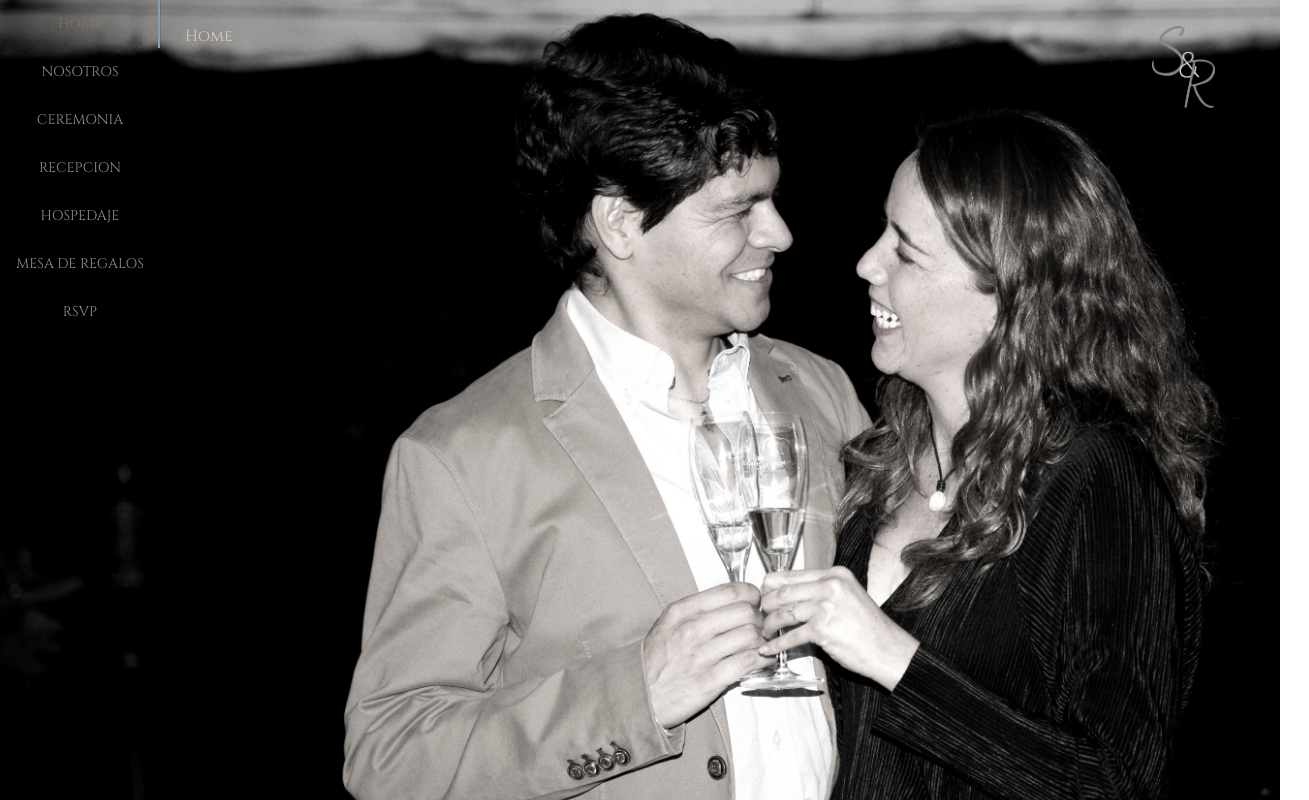
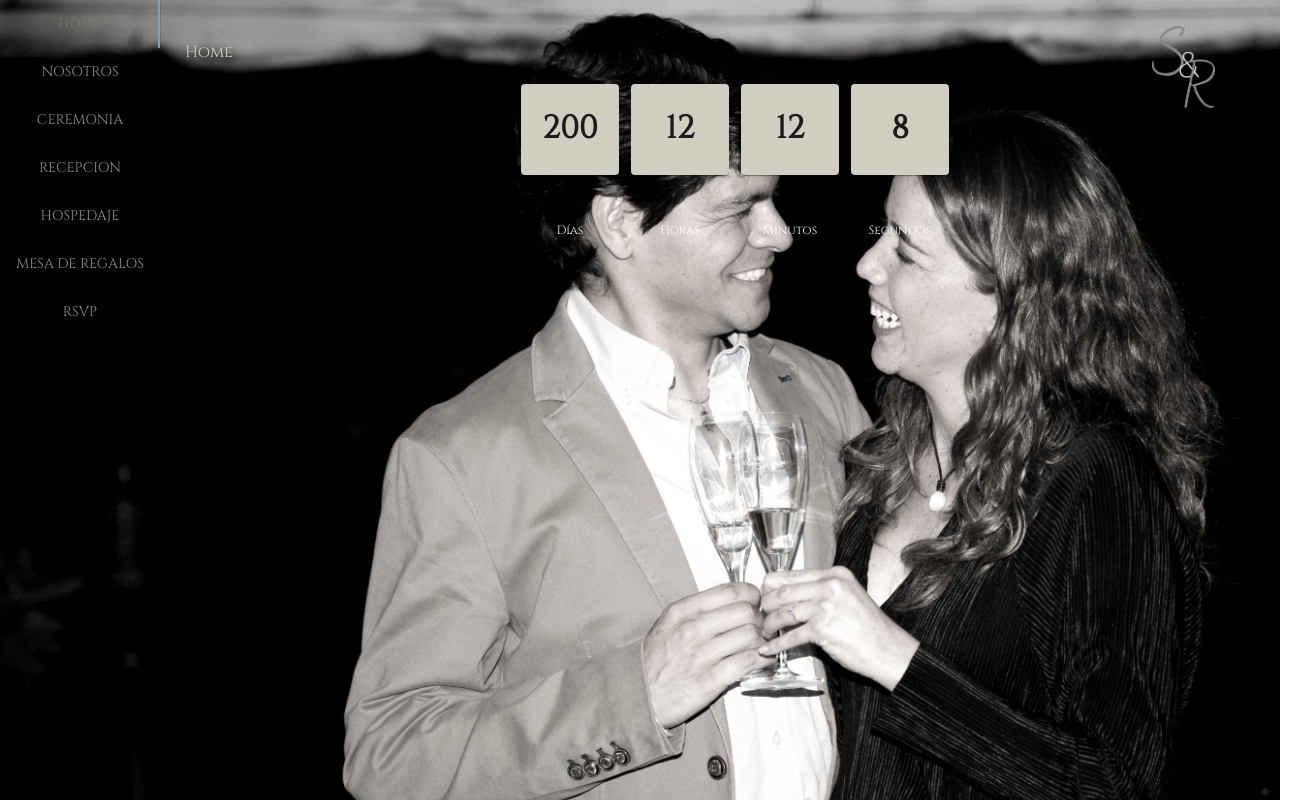
Before and after one commit to DeusXMaquina/reginasWeddingWebsite, a React (Create React App) app in the folder Frontend/wedding-site/: page / in a window 1280 px wide. Shown: the top 800 px of the page, 1309 px wide, since content can reach past the window. Built offline with nearby package versions, Linux system fonts and the light colour scheme; what google-maps-react would draw is missing.

Commit message:
Adding Countdown component with fake information

```diff
--- /dev/null
+++ b/Frontend/wedding-site/src/Components/Countdown/SingleGridList.tsx
@@ -0,0 +1,63 @@
+import React from 'react';
+import {Theme, createStyles, makeStyles} from '@material-ui/core/styles';
+import GridList from '@material-ui/core/GridList';
+import GridListTile from '@material-ui/core/GridListTile';
+import GridListTileBar from '@material-ui/core/GridListTileBar';
+import Card from '@material-ui/core/Card';
+import tileData from './TileData';
+import { IconButton } from '@material-ui/core';
+
+const useStyles = makeStyles ((theme: Theme) =>
+createStyles ({
+    root:{
+        display: 'flex',
+        flexWrap: 'wrap-reverse',
+        justifyContent: 'space-around',
+        overflow: 'hidden',
+        backgroundColor: 'transparent',
+        width:'1100px',
+    },
+    gridList:{
+        width: '40%',
+        padding: '4px',
+        justifyContent:'center',
+        textAlign: 'center'
+    },
+    card:{
+        backgroundColor: theme.palette.secondary.dark,
+    },
+    title:{
+        backgroundColor: 'transparent',
+        textAlign:'center'
+    },
+    titleBar:{
+        backgroundColor: 'transparent',
+    },
+})
+);
+
+export default function SingleLineGridList() {
+    const classes = useStyles();
+
+    return (
+        <div className={classes.root}>
+            <GridList className={classes.gridList} spacing={12} cols={4}>
+                {tileData.map((tile)=>(
+                    <GridListTile key={tile.count}>
+                        <Card className={classes.card}>
+                            <h1>{tile.count}</h1>
+                        </Card>
+                        <GridListTileBar
+                            subtitle={tile.title}
+                            classes=
+                            {{
+                                root: classes.titleBar,
+                                title: classes.title
+                            }}
+                        />
+                    </GridListTile>
+                ))}
+            </GridList>
+        </div>
+    );
+}
--- /dev/null
+++ b/Frontend/wedding-site/src/Components/Countdown/TileData.tsx
@@ -0,0 +1,21 @@
+const tileData = [
+{
+    title: 'Días',
+    count: 200,
+},
+{
+    title: 'Horas',
+    count: 12
+},
+{
+    title: 'Minutos',
+    count: 12,
+},
+{
+    title: 'Segundos',
+    count: 8}
+]
+
+;
+
+export default tileData;
--- a/Frontend/wedding-site/src/Components/Sidebar/sidebar.tsx
+++ b/Frontend/wedding-site/src/Components/Sidebar/sidebar.tsx
@@ -7,7 +7,8 @@ import Box from '@material-ui/core/Box'
 import './sidebar.css'
 import AddressContainer from '../AddressContainer/addressContainer'
 import { connect } from 'react-redux'
-import { ceremonia, banquete, after } from '../../Actions'
+import { ceremonia, banquete, after } from '../../Actions';
+import SingleLineGridList from '../Countdown/SingleGridList'
 
 interface TabPanelProps {
   children?: React.ReactNode;
@@ -89,7 +90,8 @@ function VerticalTabs(props:any) {
         <Tab label="RSVP" {...a11yProps(6)} />
       </Tabs>
       <TabPanel value={value} index={0}>
-        Home
+        <p>Home</p>
+        <SingleLineGridList/>
       </TabPanel>
       <TabPanel value={value} index={1}>
         Nosotros
```
Also changed, not shown: Frontend/wedding-site/src/logo.svg (deleted).
